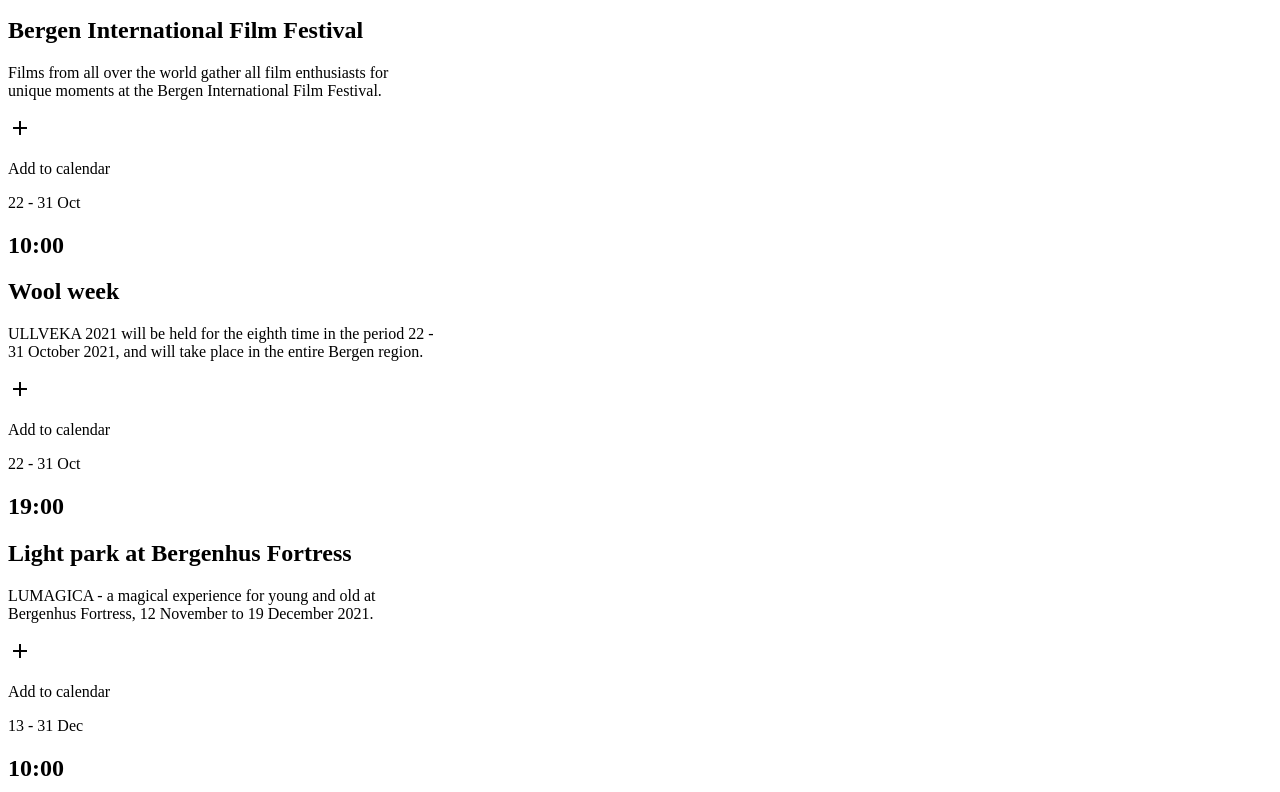
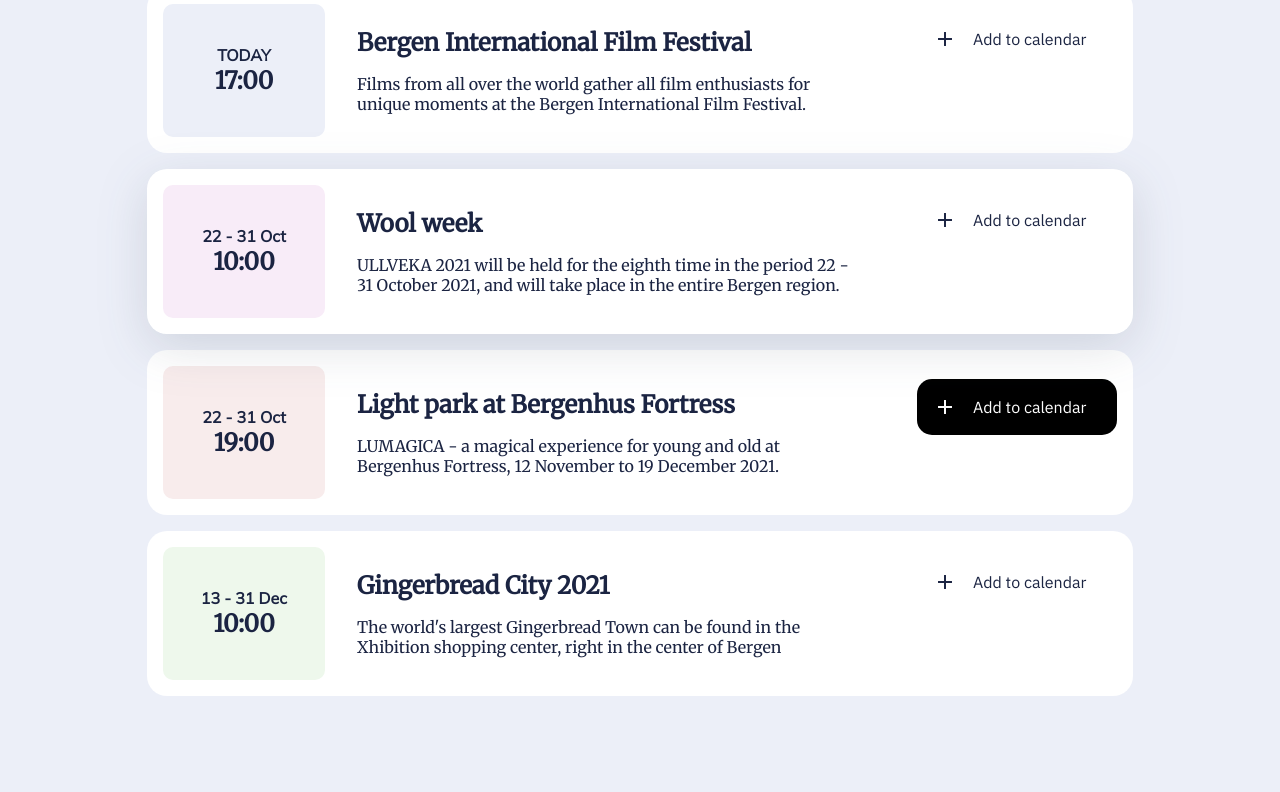
Before and after one commit to T-Babetto/lista-eventos, a plain HTML site: page index.html in a window 1280 px wide. Shown: the part 148-940 px from the top of the page. After the commit the page ends 908 px from the top, so only its background shows below. Drawn offline with Linux system fonts and the light colour scheme; the site is published under a folder, as on GitHub Pages, so addresses that start at the root find nothing.

Commit message:
Update index.html

```diff
--- a/index.html
+++ b/index.html
@@ -15,7 +15,7 @@
     />
     <link rel="stylesheet" href="https://fonts.googleapis.com/icon?family=Material+Icons+Outlined">
     <link href='https://fonts.googleapis.com/css?family=IBM Plex Sans' rel='stylesheet'>
-    <link rel="stylesheet" href="/css/list.css" />
+    <link rel="stylesheet" href="./css/list.css" />
   </head>
   <body>
     <main>
```
